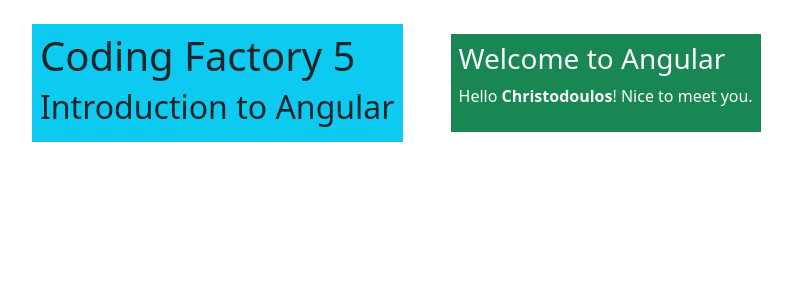
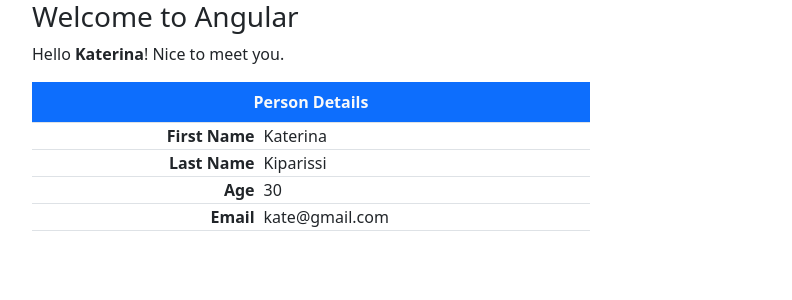
Before and after one commit to kateKipa/angular-introduction, an Angular app: page / in a window 1280 px wide. Shown: the top 300 px of the page, without its empty margins (50-842 px from the left). Built offline with nearby package versions, Linux system fonts and the light colour scheme.

Commit message:
one way binding

```diff
--- a/src/app/app.component.html
+++ b/src/app/app.component.html
@@ -1,14 +1,26 @@
-<!-- View -->
+<div class="container">
+  <h3>Welcome to Angular</h3>
+  <p>Hello <strong>{{name}}</strong>! Nice to meet you.</p>
 
-<div class="container mt-4">
-  <div class="d-flex gap-5 align-items-center">
-    <div class="bg-info p-2">
-      <h1>Coding Factory 5</h1>
-      <h2>Introduction to Angular</h2>
-    </div>
-    <div class="bg-success p-2 text-light">
-      <h3>Welcome to Angular</h3>
-      <p>Hello <strong>Christodoulos</strong>! Nice to meet you.</p>
-    </div>
-  </div>
+  <table class="table table-bordered w-50">
+    <caption class="caption-top fw-bold bg-primary text-light text-center">
+      Person Details
+    </caption>
+    <tr>
+      <td class="fw-semibold text-end">First Name</td>
+      <td class="ps-2">{{ person.givenName }}</td>
+    </tr>
+    <tr>
+      <td class="fw-semibold text-end">Last Name</td>
+      <td class="ps-2">{{ person.surName }}</td>
+    </tr>
+    <tr>
+      <td class="fw-semibold text-end">Age</td>
+      <td class="ps-2">{{ person.age }}</td>
+    </tr>
+    <tr>
+      <td class="fw-semibold text-end">Email</td>
+      <td class="ps-2">{{ person.email }}</td>
+    </tr>
+  </table>
 </div>
--- a/src/app/app.component.ts
+++ b/src/app/app.component.ts
@@ -10,5 +10,12 @@
   styleUrl: './app.component.css'
 })
 export class AppComponent {
-  title = 'angular-introduction';
+  name = 'Katerina'                             //name: string = 'Kiparissi Katerina'
+
+  person = {
+    givenName: 'Katerina',
+    surName: 'Kiparissi',
+    age: 30,
+    email: 'kate@gmail.com'
+  }
 }
--- a/tsconfig.json
+++ b/tsconfig.json
@@ -3,7 +3,7 @@
   "compileOnSave": false,
   "compilerOptions": {
     "outDir": "./dist/out-tsc",
-    "baseUrl" : "./",                                   //add
+    "baseUrl" : "./",
     "strict": false,
     "noImplicitOverride": true,
     "noPropertyAccessFromIndexSignature": true,
```
Also changed, not shown: 1 other file (tests, documents, lock files or other folders).
